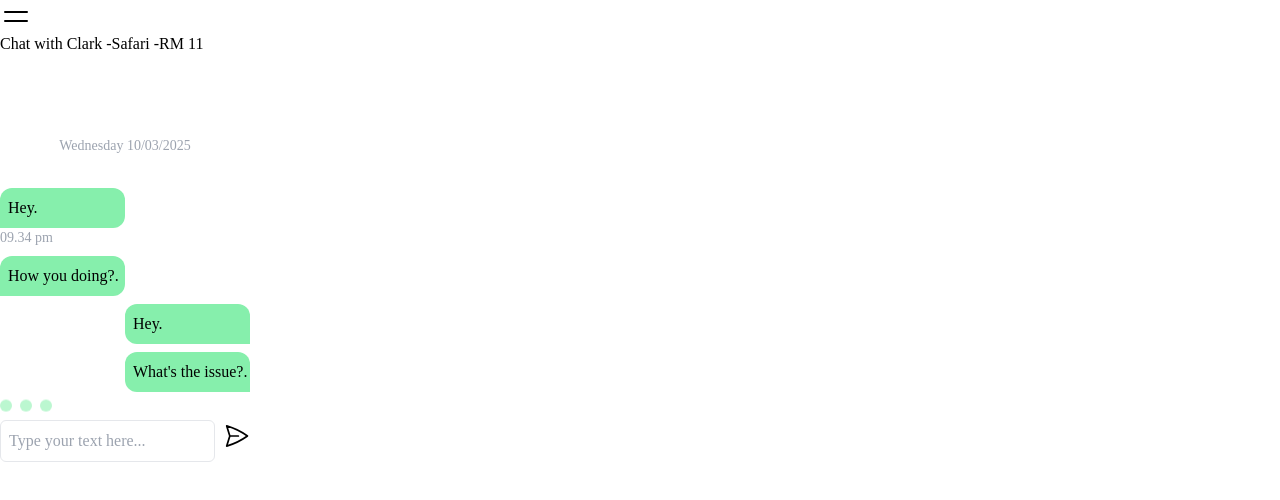
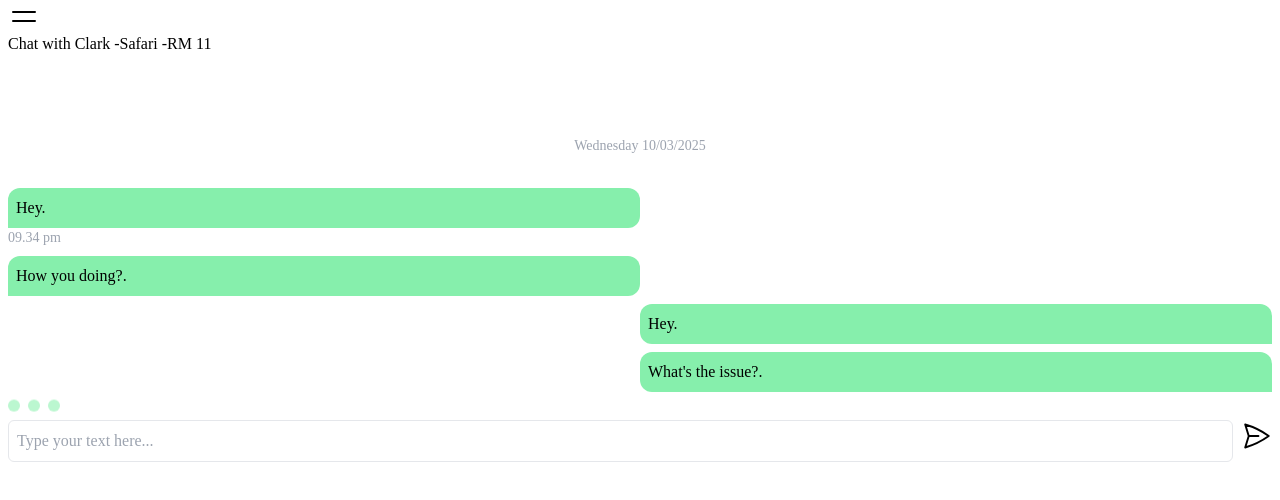
Before and after one commit to pacheko-ke/keja, a React (Create React App) app: page /#/chat in a window 1280 px wide. Shown: the top 500 px of the page. Built offline with nearby package versions, Linux system fonts and the light colour scheme.

Commit message:
width full chat inbox

```diff
--- a/src/components/dashboard/ChatInbox.jsx
+++ b/src/components/dashboard/ChatInbox.jsx
@@ -16,8 +16,8 @@ export default function ChatInbox() {
 
             {/* chat list */}
 
-            <div className={!chatHidden?"flex flex-col gap-2 divide-y-2 divide-gray-300 bg-green-400 h-full": "hidden"}>
-            <h1 className="text-lg">Direct Messages</h1>
+            <div className={!chatHidden ? "flex flex-col gap-2 divide-y-2 divide-gray-300 bg-green-400 h-full px-2" : "hidden"}>
+                <h1 className="text-lg">Direct Messages</h1>
                 <div className='flex gap-2 rounded-full size-6 '>
                     <img src="" alt="profile_pic" />
                     <div>Clark</div>
@@ -30,10 +30,10 @@ export default function ChatInbox() {
 
             </div>
 
-            <div className='flex flex-col'>
-            <svg xmlns="http://www.w3.org/2000/svg" fill="none" viewBox="0 0 24 24" stroke-width="1.5" stroke="currentColor" class="size-8" onClick={showChatList}>
-  <path stroke-linecap="round" stroke-linejoin="round" d="M3.75 9h16.5m-16.5 6.75h16.5" />
-</svg>
+            <div className='flex flex-col px-2 w-full'>
+                <svg xmlns="http://www.w3.org/2000/svg" fill="none" viewBox="0 0 24 24" stroke-width="1.5" stroke="currentColor" class="size-8" onClick={showChatList}>
+                    <path stroke-linecap="round" stroke-linejoin="round" d="M3.75 9h16.5m-16.5 6.75h16.5" />
+                </svg>
 
                 <div>Chat with Clark -Safari -RM 11</div>
                 <h1 className='text-sm text-gray-400 text-center mt-20 mb-6'>Wednesday 10/03/2025</h1>
```
